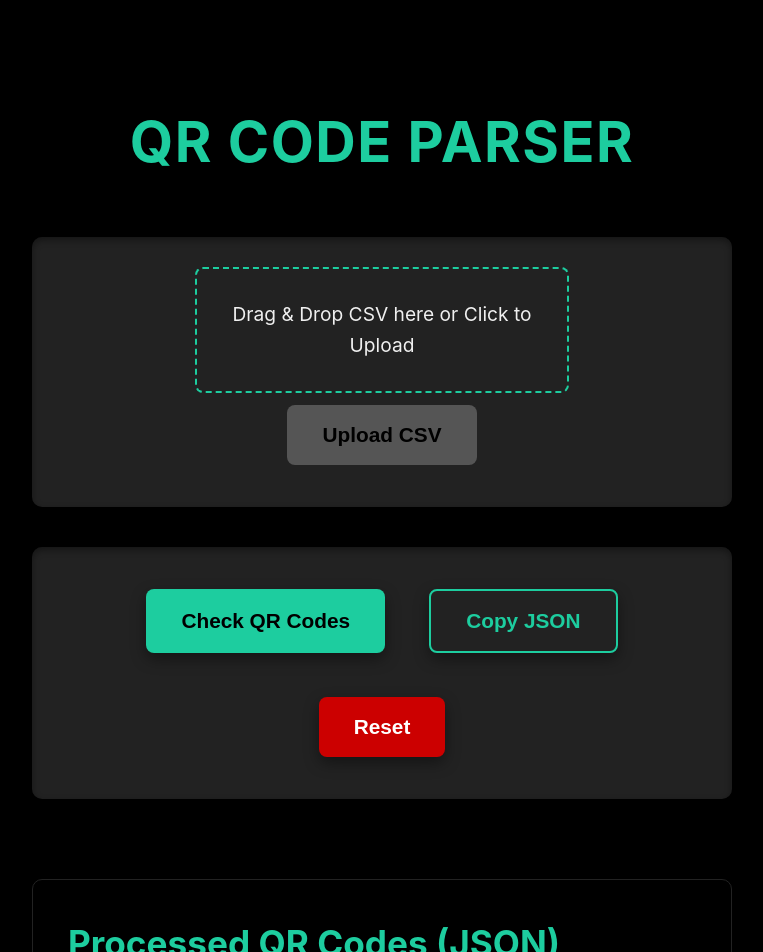
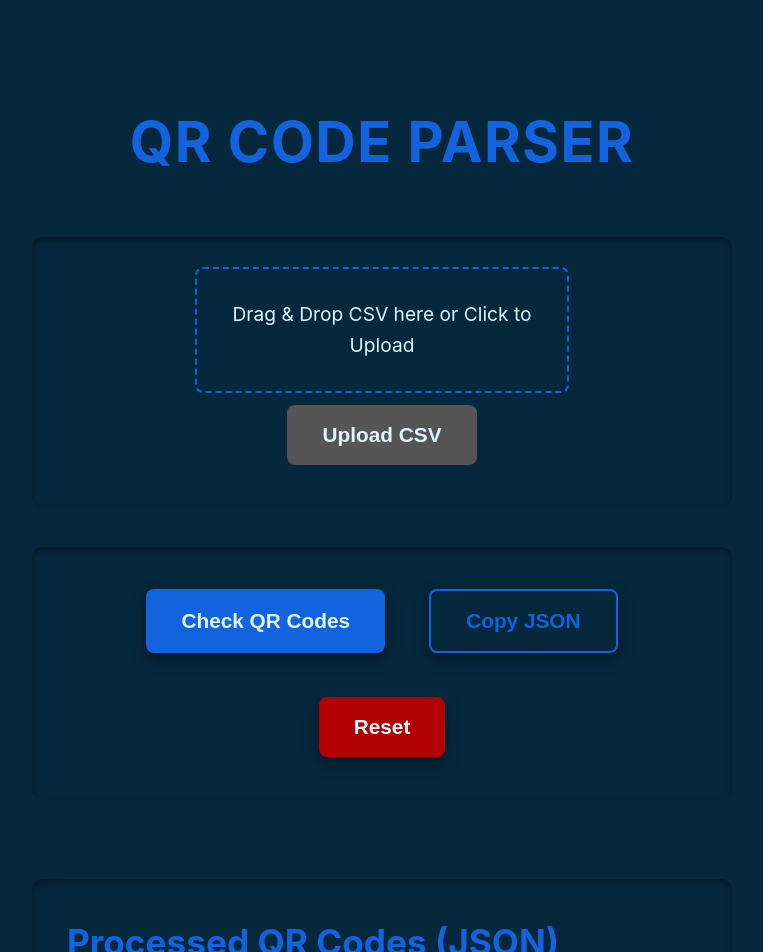
Before and after one commit to developer-yasir/QR-Codes-Correction, a React (Vite) app in the folder frontend/: page / in a window 1280 px wide. Shown: the top 952 px of the page, without its empty margins (258-1021 px from the left). Built offline with nearby package versions, Linux system fonts and the light colour scheme.

Commit message:
feat: update frontend color scheme

```diff
--- a/frontend/src/App.css
+++ b/frontend/src/App.css
@@ -1,12 +1,10 @@
 /* frontend/src/App.css */
 
 :root {
-  --color-black: #000000;
-  --color-dark-grey: #222222;
-  --color-primary-accent: #1DCD9F;
-  --color-secondary-accent: #169976;
-  --color-light-grey: #f0f0f0;
-  --color-white: #ffffff;
+  --color-darkest-blue: #06283D;
+  --color-medium-blue: #1363DF;
+  --color-lighter-blue: #47B5FF;
+  --color-lightest-blue: #DFF6FF;
 }
 
 /* Universal box-sizing for easier layout management */
@@ -18,18 +16,18 @@ body {
   font-family: 'Segoe UI', Roboto, 'Helvetica Neue', Arial, sans-serif;
   margin: 0;
   padding: 0;
-  background-color: var(--color-dark-grey);
+  background-color: var(--color-darkest-blue);
   display: flex;
   justify-content: center;
   align-items: flex-start; /* Align to top, content will scroll */
   min-height: 100vh;
-  color: var(--color-light-grey);
+  color: var(--color-lightest-blue);
   line-height: 1.6;
   overflow-x: hidden; /* Prevent horizontal scrolling */
 }
 
 .container {
-  background-color: var(--color-black);
+  background-color: var(--color-darkest-blue);
   padding: 60px 40px; /* More vertical padding */
   border-radius: 0;
   box-shadow: none;
@@ -46,7 +44,7 @@ body {
 }
 
 h1 {
-  color: var(--color-primary-accent);
+  color: var(--color-medium-blue);
   margin-bottom: 50px; /* More space below heading */
   font-size: 3.5em; /* Even larger heading */
   font-weight: 700;
@@ -61,7 +59,7 @@ h1 {
   margin-bottom: 40px; /* More space between sections */
   padding: 30px; /* More padding */
   border-radius: 10px; /* Slightly larger border-radius */
-  background-color: var(--color-dark-grey);
+  background-color: var(--color-darkest-blue);
   box-shadow: inset 0 3px 7px rgba(0, 0, 0, 0.4); /* Deeper inset shadow */
   width: 100%; /* Ensure sections take full width of container */
   max-width: 700px; /* Wider internal sections */
@@ -76,7 +74,7 @@ h1 {
 }
 
 .drop-zone {
-  border: 2px dashed var(--color-primary-accent); /* Dashed border for drop zone */
+  border: 2px dashed var(--color-medium-blue); /* Dashed border for drop zone */
   border-radius: 8px;
   padding: 30px;
   text-align: center;
@@ -93,13 +91,13 @@ h1 {
 }
 
 .drop-zone.dragging {
-  background-color: rgba(29, 205, 159, 0.1); /* Lighter background when dragging */
-  border-color: var(--color-secondary-accent);
+  background-color: rgba(19, 99, 223, 0.1); /* Lighter background when dragging */
+  border-color: var(--color-lighter-blue);
 }
 
 .file-input-label {
   font-size: 1.2em;
-  color: var(--color-light-grey);
+  color: var(--color-lightest-blue);
   cursor: pointer;
 }
 
@@ -109,15 +107,15 @@ input[type="file"] {
 }
 
 .filter-container input[type="text"] {
-  border: 2px solid var(--color-primary-accent);
+  border: 2px solid var(--color-medium-blue);
   padding: 18px; /* More padding */
   border-radius: 8px; /* Larger border-radius */
   width: calc(100% - 36px); /* Adjust width for padding */
   max-width: 450px; /* Wider input fields */
   /* box-sizing: border-box; already handled by universal selector */
   font-size: 1.2em; /* Larger font size */
-  background-color: var(--color-black);
-  color: var(--color-white);
+  background-color: var(--color-darkest-blue);
+  color: var(--color-lightest-blue);
   outline: none;
   transition: border-color 0.3s ease, box-shadow 0.3s ease;
 }
@@ -129,8 +127,8 @@ input[type="file"]:focus,
 }
 
 button {
-  background-color: var(--color-primary-accent);
-  color: var(--color-black);
+  background-color: var(--color-medium-blue);
+  color: var(--color-lightest-blue);
   padding: 18px 35px; /* More padding */
   border: none;
   border-radius: 8px; /* Larger border-radius */
@@ -143,7 +141,7 @@ button {
 }
 
 button:hover:not(:disabled) {
-  background-color: var(--color-secondary-accent);
+  background-color: var(--color-lighter-blue);
   transform: translateY(-4px); /* More pronounced lift */
   box-shadow: 0 8px 20px rgba(0, 0, 0, 0.5);
 }
@@ -163,36 +161,36 @@ button:disabled {
 }
 
 .button-container button:nth-child(2) {
-  background-color: var(--color-dark-grey);
-  color: var(--color-primary-accent);
-  border: 2px solid var(--color-primary-accent); /* Thicker border */
+  background-color: var(--color-darkest-blue);
+  color: var(--color-medium-blue);
+  border: 2px solid var(--color-medium-blue); /* Thicker border */
 }
 
 .button-container button:nth-child(2):hover:not(:disabled) {
-  background-color: var(--color-black);
-  color: var(--color-secondary-accent);
-  border-color: var(--color-secondary-accent);
+  background-color: var(--color-darkest-blue);
+  color: var(--color-lighter-blue);
+  border-color: var(--color-lighter-blue);
 }
 
 .button-container button:nth-child(3) {
-  background-color: #cc0000;
-  color: var(--color-white);
+  background-color: #b30000;
+  color: var(--color-lightest-blue);
 }
 
 .button-container button:nth-child(3):hover:not(:disabled) {
-  background-color: #990000;
+  background-color: #800000;
 }
 
 p {
   margin-top: 30px; /* More margin */
   font-size: 1.3em; /* Larger font size */
-  color: var(--color-primary-accent);
+  color: var(--color-medium-blue);
   font-weight: 600;
 }
 
 .json-output {
   text-align: left;
-  background-color: var(--color-black);
+  background-color: var(--color-darkest-blue);
   padding: 35px; /* More padding */
   border-radius: 10px;
   overflow-x: auto;
@@ -202,7 +200,7 @@ p {
 }
 
 .json-output h2 {
-  color: var(--color-primary-accent);
+  color: var(--color-medium-blue);
   margin-top: 0;
   margin-bottom: 25px;
   font-size: 2.2em; /* Larger font size */
@@ -215,7 +213,7 @@ p {
   font-family: 'Consolas', 'Monaco', 'Andale Mono', 'Ubuntu Mono', monospace;
   font-size: 1.1em; /* Larger font size */
   line-height: 1.7;
-  color: var(--color-light-grey);
+  color: var(--color-lightest-blue);
 }
 
 /* Responsive adjustments */
```
